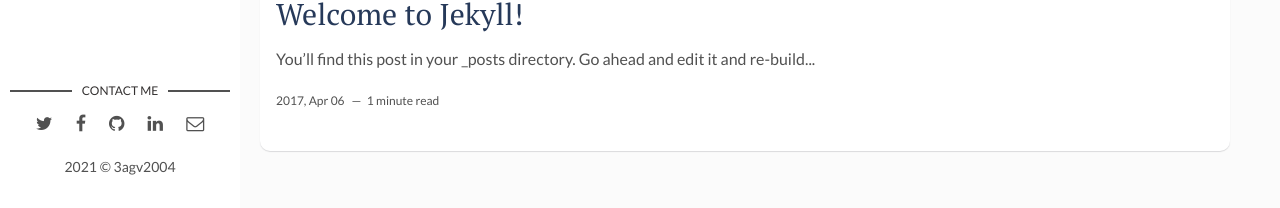
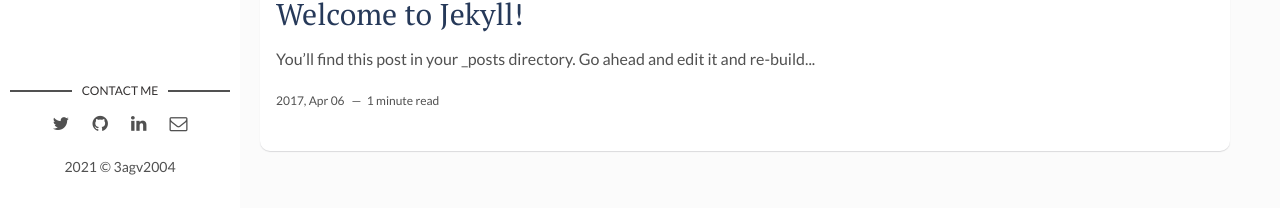
Before and after one commit to ROBOTICronics/ROBOTICronics.github.io, a Jekyll site: the page built from index.html, in a window 1280 px wide and 1256 px high. Shown: the part 1045-1253 px from the top of the window. Built offline with Jekyll 4.4.1, drawn with Linux system fonts in a browser that asks for light colours; the list of posts is cut into pages by our own code.

Commit message:
Update main.html

```diff
--- a/_layouts/main.html
+++ b/_layouts/main.html
@@ -19,13 +19,15 @@
         {% if site.social-twitter %}
           <li><a href="https://twitter.com/{{ site.social-twitter }}" target="_blank"><i class="fa fa-twitter" aria-hidden="true"></i></a></li>
         {% else %}
-          <li><a href="https://twitter.com/artemsheludko_" target="_blank"><i class="fa fa-twitter" aria-hidden="true"></i></a></li>
+          <li><a href="https://twitter.com/3agv2004" target="_blank"><i class="fa fa-twitter" aria-hidden="true"></i></a></li>
         {% endif %}
+        <!--
         {% if site.social-facebook %}
           <li><a href="https://facebook.com/{{ site.social-facebook }}" target="_blank"><i class="fa fa-facebook" aria-hidden="true"></i></a></li>
         {% else %}
           <li><a href="https://facebook.com/" target="_blank"><i class="fa fa-facebook" aria-hidden="true"></i></a></li>
         {% endif %}
+        -->
         {% if site.social-github %}
           <li class="github"><a href="http://github.com/{{site.social-github}}" target="_blank"><i class="fa fa-github"></i></a></li>
         {% else %}
@@ -39,7 +41,7 @@
         {% if site.social-email %}
           <li class="email"><a href="mailto:{{site.social-email}}"><i class="fa fa-envelope-o"></i></a></li>
         {% else %}
-          <li class="email"><a href="mailto:example.david@blog.com"><i class="fa fa-envelope-o" aria-hidden="true"></i></a></li>
+          <li class="email"><a href="mailto:me at gmail dot com"><i class="fa fa-envelope-o" aria-hidden="true"></i></a></li>
         {% endif %}
       </ul>
     </section> <!-- End Section Contact -->
```
